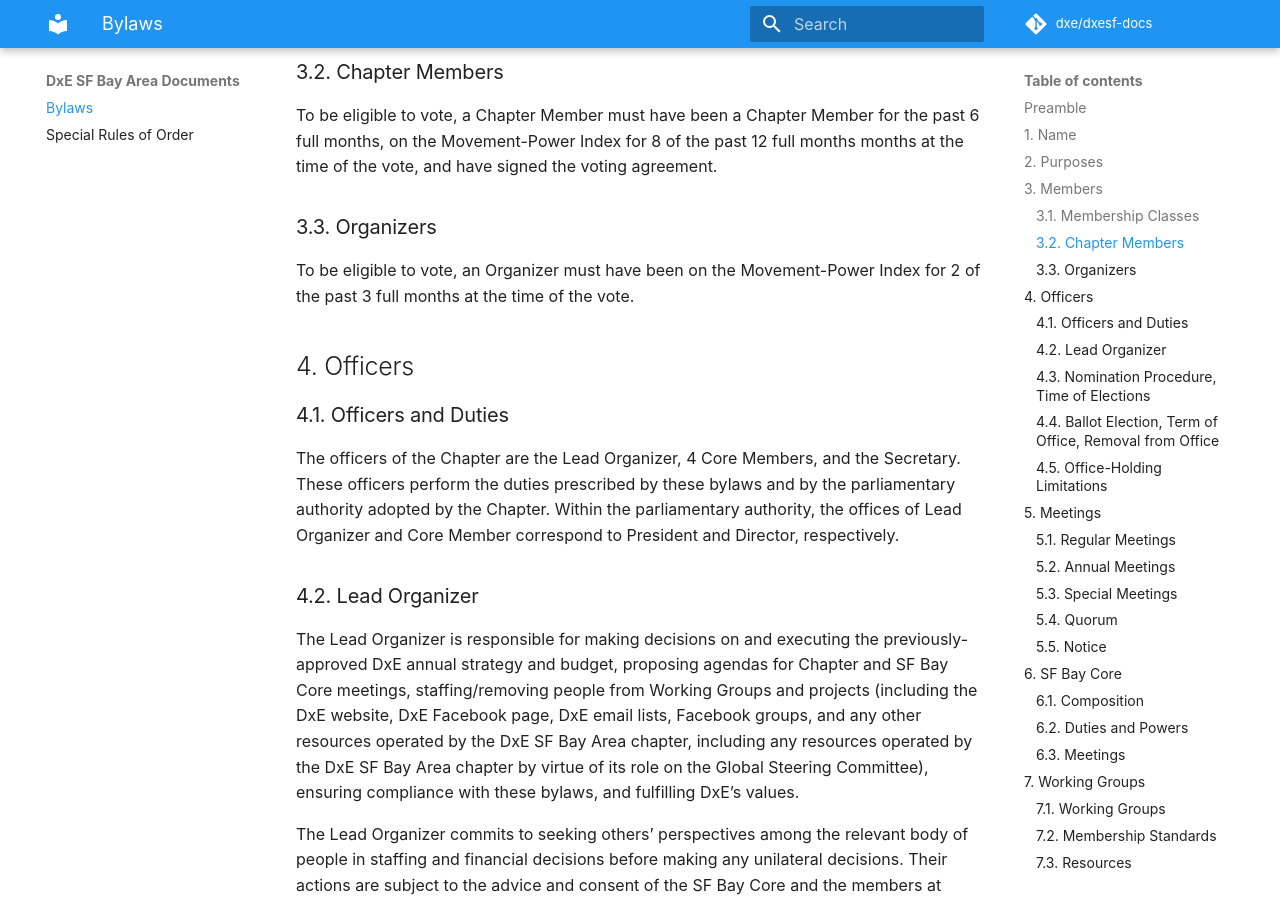
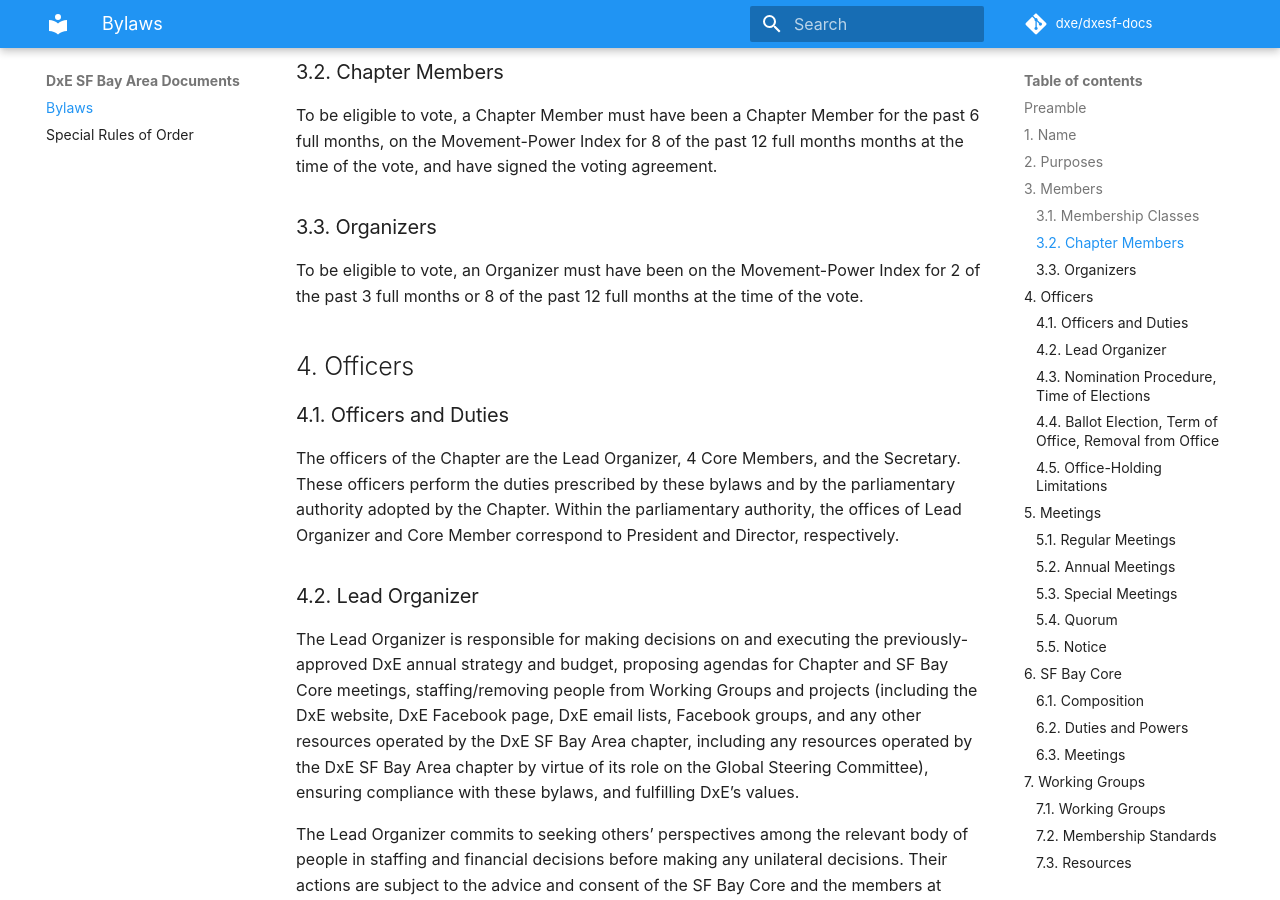
Before and after one commit to dxe/dxesf-docs, an MkDocs documentation site: the page built from docs/index.md, in a window 1280 px wide and 900 px high, scrolled down 1057 px. Built offline with MkDocs 1.6.1 and Material for MkDocs 9.7.7, drawn with Linux system fonts in a browser that asks for light colours; some web fonts are replaced; comment, search, counter and statistics services are not loaded.

Commit message:
Amendment to Organizer voting eligibility

```diff
--- a/docs/index.md
+++ b/docs/index.md
@@ -34,7 +34,7 @@ To be eligible to vote, a Chapter Member must have been a Chapter Member for the
 
 ### 3.3. Organizers
 
-To be eligible to vote, an Organizer must have been on the Movement-Power Index for 2 of the past 3 full months at the time of the vote.
+To be eligible to vote, an Organizer must have been on the Movement-Power Index for 2 of the past 3 full months or 8 of the past 12 full months at the time of the vote.
 
 ## 4. Officers
 
```
